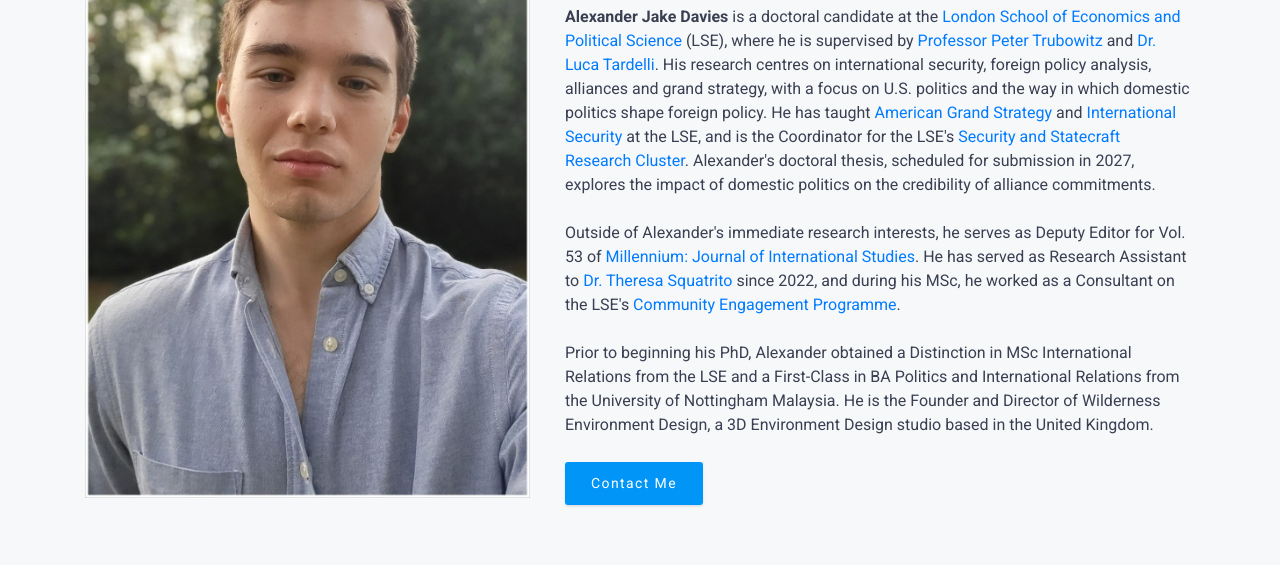
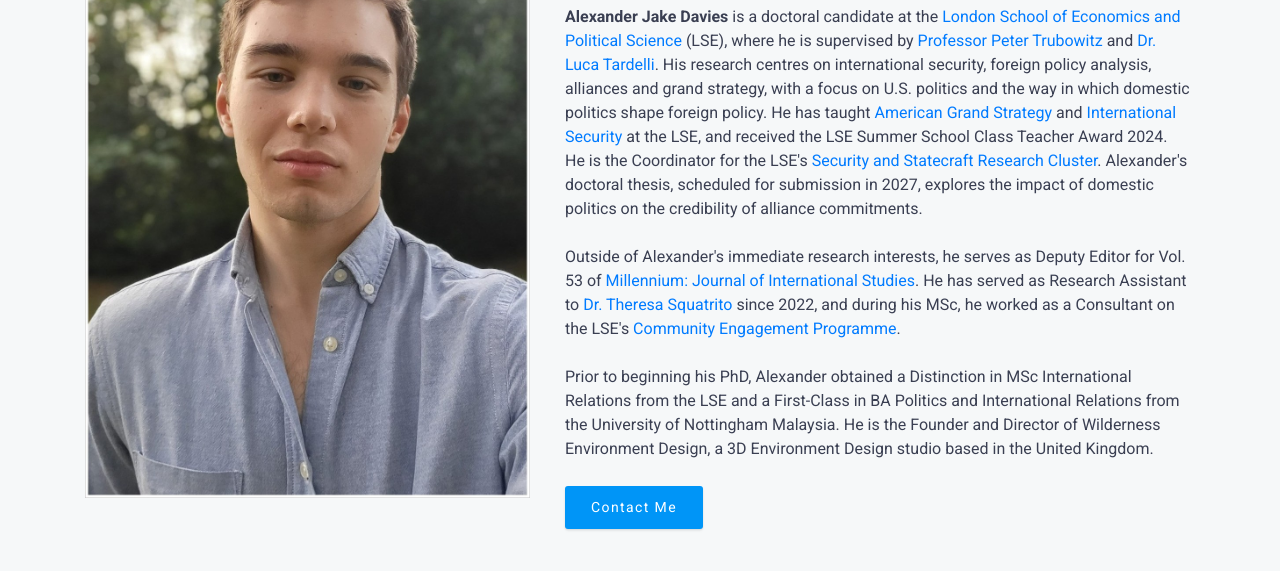
Before and after one commit to AJAtlas/academicwebsite, a plain HTML site: page index.html in a window 1280 px wide. Shown: the part 197-768 px from the top of the page. Drawn offline with nearby package versions, Linux system fonts and the light colour scheme.

Commit message:
Update index.html

```diff
--- a/index.html
+++ b/index.html
@@ -61,7 +61,7 @@
         <div class="col-md-7 content-box hero-content">
           <span>Doctoral Candidate</span>
           <h1><b>Alexander J. Davies</b></h1>
-          <b>Alexander Jake Davies</b> is a doctoral candidate at the <a href="https://www.lse.ac.uk/International-Relations">London School of Economics and Political Science</a> (LSE), where he is supervised by <a href="https://www.lse.ac.uk/international-relations/people/trubowitz">Professor Peter Trubowitz</a> and <a href="https://www.lse.ac.uk/international-relations/people/tardelli">Dr. Luca Tardelli</a>. His research centres on international security, foreign policy analysis, alliances and grand strategy, with a focus on U.S. politics and the way in which domestic politics shape foreign policy. He has taught <a href="https://www.lse.ac.uk/study-at-lse/summer-schools/summer-school/courses/international-relations/ir211">American Grand Strategy</a> and <a href="https://www.lse.ac.uk/resources/calendar2024-2025/courseGuides/IR/2024_IR205.htm">International Security</a> at the LSE, and is the Coordinator for the LSE's <a href="https://www.lse.ac.uk/international-relations/research/security-statecraft-cluster">Security and Statecraft Research Cluster</a>. Alexander's doctoral thesis, scheduled for submission in 2027, explores the impact of domestic politics on the credibility of alliance commitments.
+          <b>Alexander Jake Davies</b> is a doctoral candidate at the <a href="https://www.lse.ac.uk/International-Relations">London School of Economics and Political Science</a> (LSE), where he is supervised by <a href="https://www.lse.ac.uk/international-relations/people/trubowitz">Professor Peter Trubowitz</a> and <a href="https://www.lse.ac.uk/international-relations/people/tardelli">Dr. Luca Tardelli</a>. His research centres on international security, foreign policy analysis, alliances and grand strategy, with a focus on U.S. politics and the way in which domestic politics shape foreign policy. He has taught <a href="https://www.lse.ac.uk/study-at-lse/summer-schools/summer-school/courses/international-relations/ir211">American Grand Strategy</a> and <a href="https://www.lse.ac.uk/resources/calendar2024-2025/courseGuides/IR/2024_IR205.htm">International Security</a> at the LSE, and received the LSE Summer School Class Teacher Award 2024. He is the Coordinator for the LSE's <a href="https://www.lse.ac.uk/international-relations/research/security-statecraft-cluster">Security and Statecraft Research Cluster</a>. Alexander's doctoral thesis, scheduled for submission in 2027, explores the impact of domestic politics on the credibility of alliance commitments.
           <p></p><br>
           Outside of Alexander's immediate research interests, he serves as Deputy Editor for Vol. 53 of <a href="https://journals.sagepub.com/home/mil">Millennium: Journal of International Studies</a>. He has served as Research Assistant to <a href="https://www.lse.ac.uk/international-relations/people/squatrito">Dr. Theresa Squatrito</a> since 2022, and during his MSc, he worked as a Consultant on the LSE's <a href="https://info.lse.ac.uk/current-students/volunteer-centre/Community-engagement-programme">Community Engagement Programme</a>.
           <p></p><br>
```
